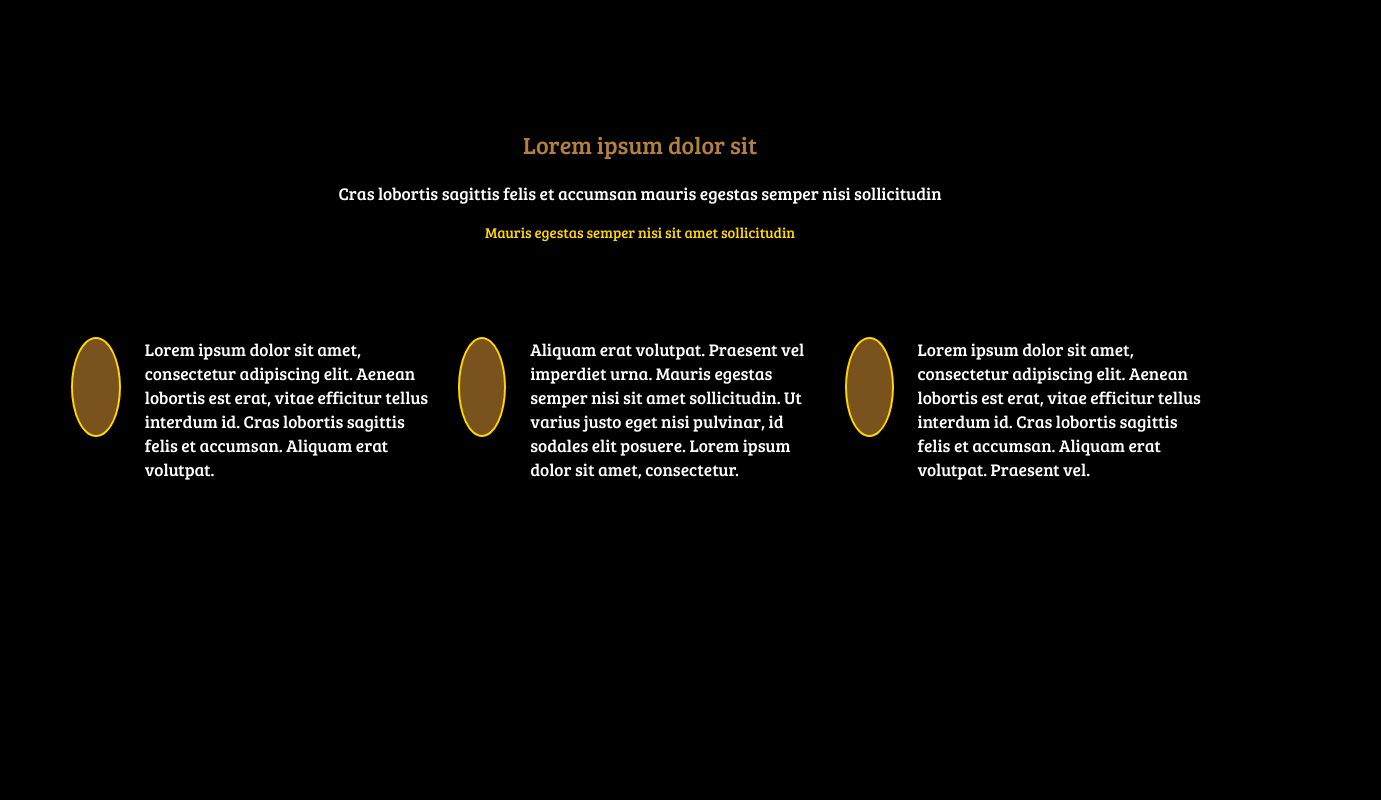
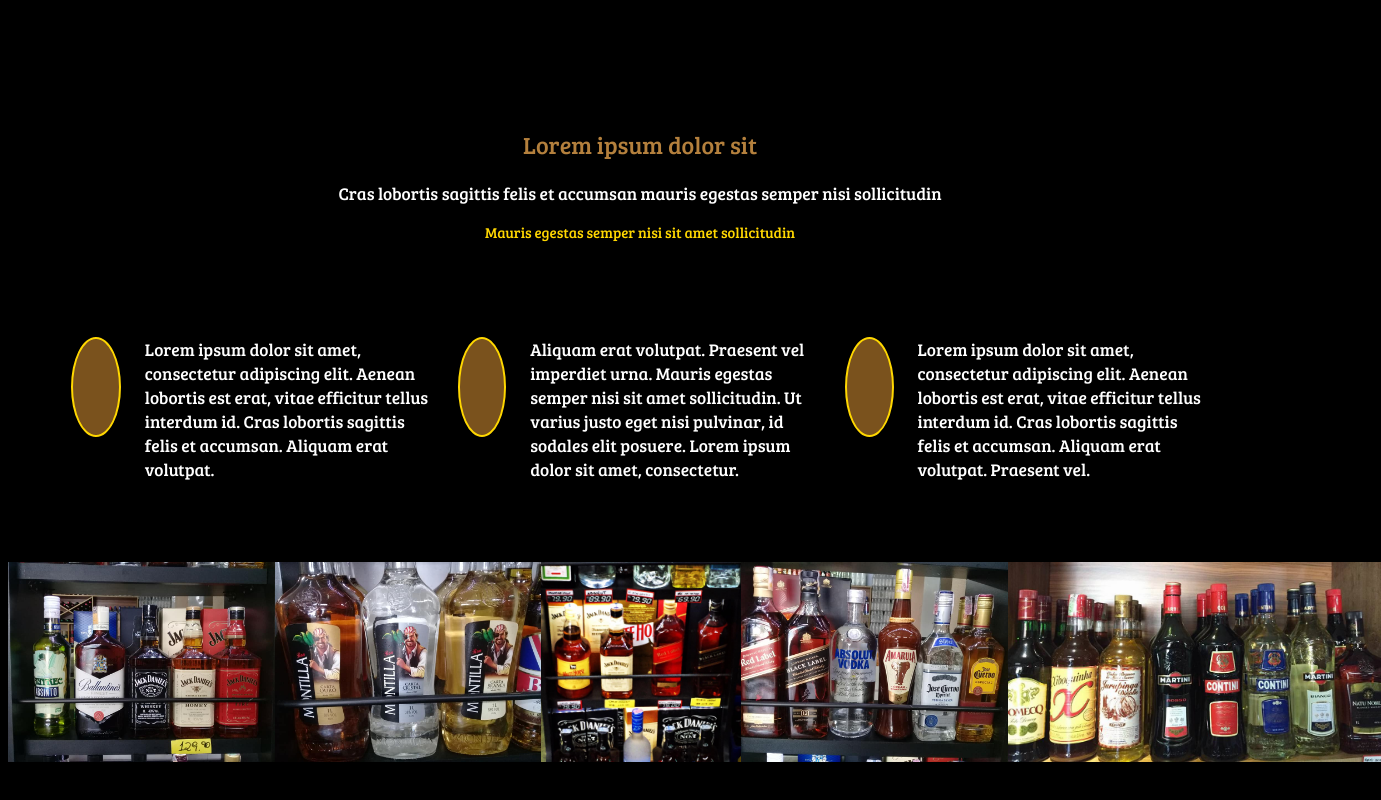
Before and after one commit to murilo9/ponto-ideal, a website built with webpack: page public/index.html in a window 1280 px wide. Shown: the part 1216-2016 px from the top of the page, 1381 px wide, since content can reach past the window. Before the commit the page ends 1778 px from the top, so only its background shows below. Built offline with nearby package versions, Linux system fonts and the light colour scheme.

Commit message:
Adicionado fila de fotos na página inicial

```diff
--- a/public/index.html
+++ b/public/index.html
@@ -121,6 +121,25 @@
                 </div>
             </div>
         </article>
+        <article class="article-3">
+            <div class="pic-list">
+                <div class="pic">
+                    <img src="img/prateleira-2.jpg">
+                </div>
+                <div class="pic">
+                    <img src="img/prateleira-3.jpg">
+                </div>
+                <div class="pic">
+                    <img src="img/prateleira-5.jpg">
+                </div>
+                <div class="pic">
+                    <img src="img/prateleira-4.jpg">
+                </div>
+                <div class="pic">
+                    <img src="img/fila-1.jpg">
+                </div>
+            </div>
+        </article>
     </main>
     <footer id="footer"></footer>
     <script src="app.js"></script>
--- a/src/assets/scss/article.scss
+++ b/src/assets/scss/article.scss
@@ -4,15 +4,16 @@
 $familyFontePrincipal: 'Bree Serif', 'serif';
 
 article{
-
+    margin-left: 5%;
+    margin-right: 5%;
     display: flex;
-    margin-bottom: 2em;
     h1{
         color: $corFonteMarrom;
         font-family: $familyFontePrincipal;
         font-weight: normal;
     }
     &.article-1{
+        margin-bottom: 2em;
         .article-image{
             width: 40%;
             height: 340px;
@@ -35,6 +36,7 @@
         }
     }
     &.article-2{
+        margin-bottom: 4em;
         flex-direction: column;
         align-items: center;
         .special{
@@ -91,4 +93,17 @@
             }
         }
     }
+    &.article-3{
+        margin-bottom: 4em;
+        margin-left: 0;
+        margin-right: 0;
+        .pic-list{
+            display: flex;
+            .pic{
+                img{
+                    height: 200px;
+                }
+            }
+        }
+    }
 }
--- a/src/assets/scss/base.scss
+++ b/src/assets/scss/base.scss
@@ -8,7 +8,7 @@
 }
 
 main{
-    margin: 4em 5%;
+    margin: 4em 0;
 }
 
 .landing-wrapper{
```
